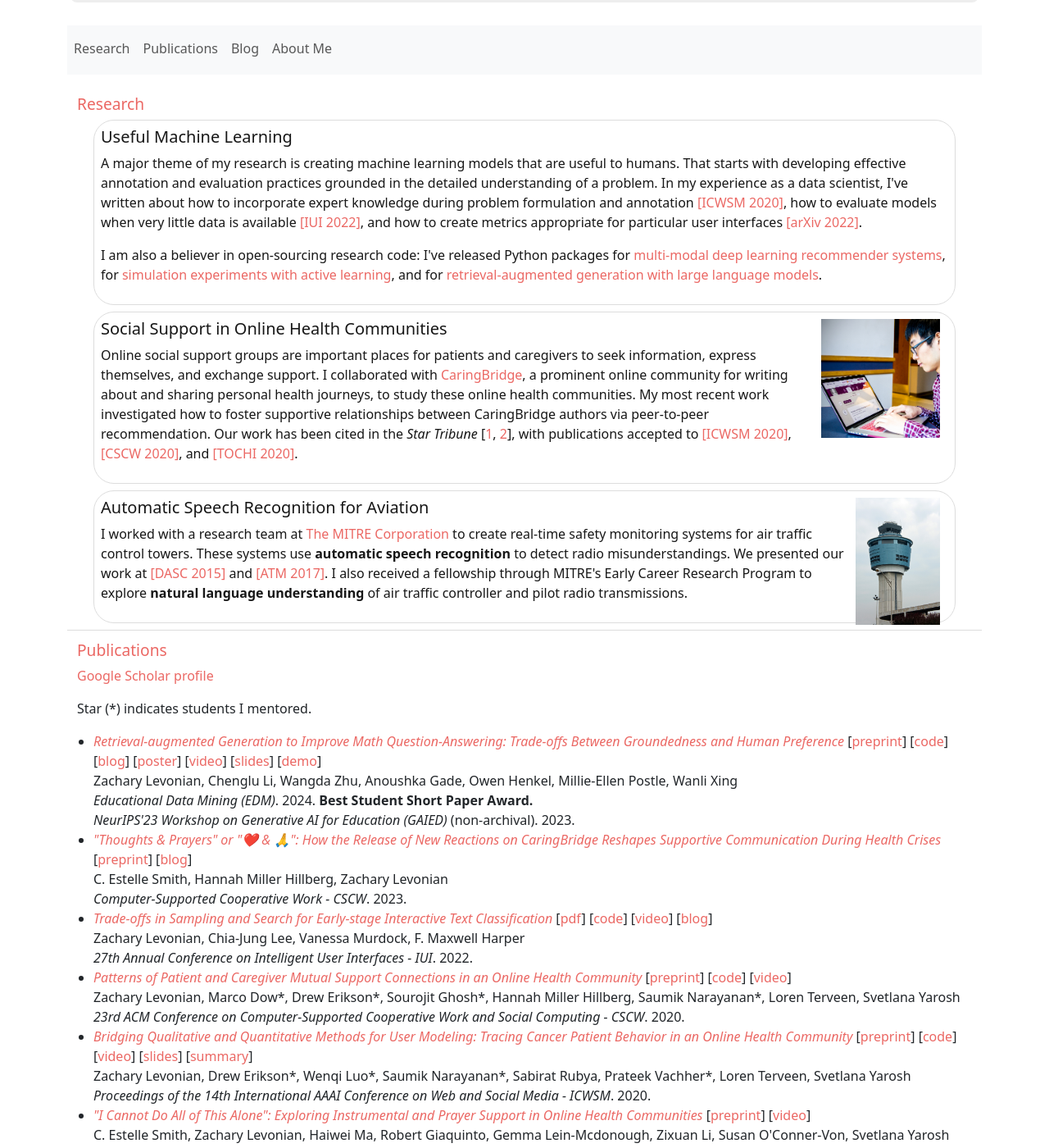
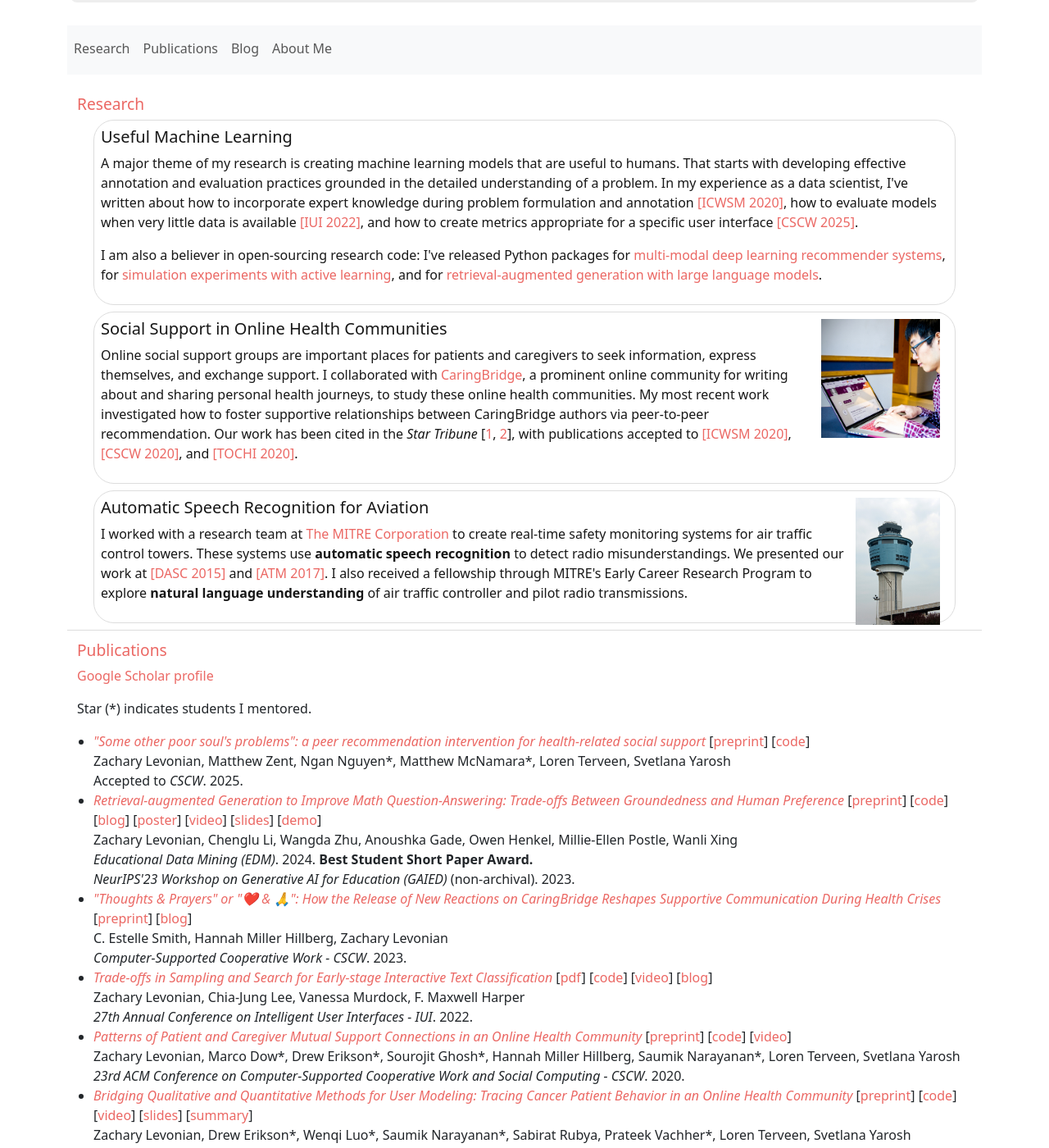
Before and after one commit to levon003/levon003.github.io, a Jekyll site: the page index.html, which Jekyll copies as it is, in a window 1280 px wide and 1400 px high, scrolled down 471 px. Shown: the whole window at 82% size. Built offline with Jekyll 4.4.1, drawn with Linux system fonts in a browser that asks for light colours; some of the changed text lies outside the part shown.

Commit message:
Update index with paper acceptance

```diff
--- a/index.html
+++ b/index.html
@@ -156,8 +156,8 @@
                             href="https://ojs.aaai.org/index.php/ICWSM/article/view/7310">[ICWSM 2020]</a>,
                         how to evaluate models when very little data is available <a
                             href="https://dl.acm.org/doi/10.1145/3490099.3511134">[IUI 2022]</a>,
-                        and how to create metrics appropriate for particular user interfaces <a
-                            href="https://arxiv.org/abs/2209.04973">[arXiv 2022]</a>.
+                        and how to create metrics appropriate for a specific user interface <a
+                            href="https://arxiv.org/abs/2209.04973">[CSCW 2025]</a>.
                     </p>
                     <p>
                         I am also a believer in open-sourcing research code: I've released Python packages
@@ -227,6 +227,16 @@
             <p>Star (*) indicates students I mentored.</p>
 
             <ul>
+                <li>
+                    <a href="https://arxiv.org/abs/2209.04973"  class="italics">"Some other poor soul's problems": a peer
+                        recommendation intervention for health-related social support</a>
+                    [<a href="https://arxiv.org/abs/2209.04973">preprint</a>]
+                    [<a href="https://github.com/levon003/HealthBlogRec">code</a>]
+                    <br>
+                    Zachary Levonian, Matthew Zent, Ngan Nguyen*, Matthew McNamara*, Loren Terveen, Svetlana
+                    Yarosh<br>
+                    Accepted to <em>CSCW</em>. 2025.
+                </li>
                 <li>
                     <!-- https://gaied.org/neurips2023/ -->
                     <!-- https://gaied.org/neurips2023/files/40/40_paper.pdf -->
@@ -327,23 +337,14 @@
             </ul>
 
             <!-- Note: we override the <summary> display style because of a bug with Bootstrap. -->
-            <details>
+            <!--<details>
                 <summary style="display: list-item">1 paper under review <em>[Click to expand]</em></summary>
                 <br>
                 <ul>
-                    <li>
-                        <a href="https://arxiv.org/abs/2209.04973"  class="italics">"Some other poor soul's problems": a peer
-                            recommendation intervention for health-related social support</a>
-                        [<a href="https://arxiv.org/abs/2209.04973">preprint</a>]
-                        [<a href="https://github.com/levon003/HealthBlogRec">code</a>]
-                        <br>
-                        Zachary Levonian, Matthew Zent, Ngan Nguyen, Matthew McNamara, Loren Terveen, Svetlana
-                        Yarosh<br>
-                        <em>arXiv preprint / in submission</em>. 2022.
-                    </li>
+
                 </ul>
             </details>
-            <br>
+            <br>-->
         </div>
 
 
```
Also changed, not shown: other parts of index.html (+1 -1 lines), _posts/2024-04-16-llm-chat-monitoring-dashboard.md (+1 -1 lines).
